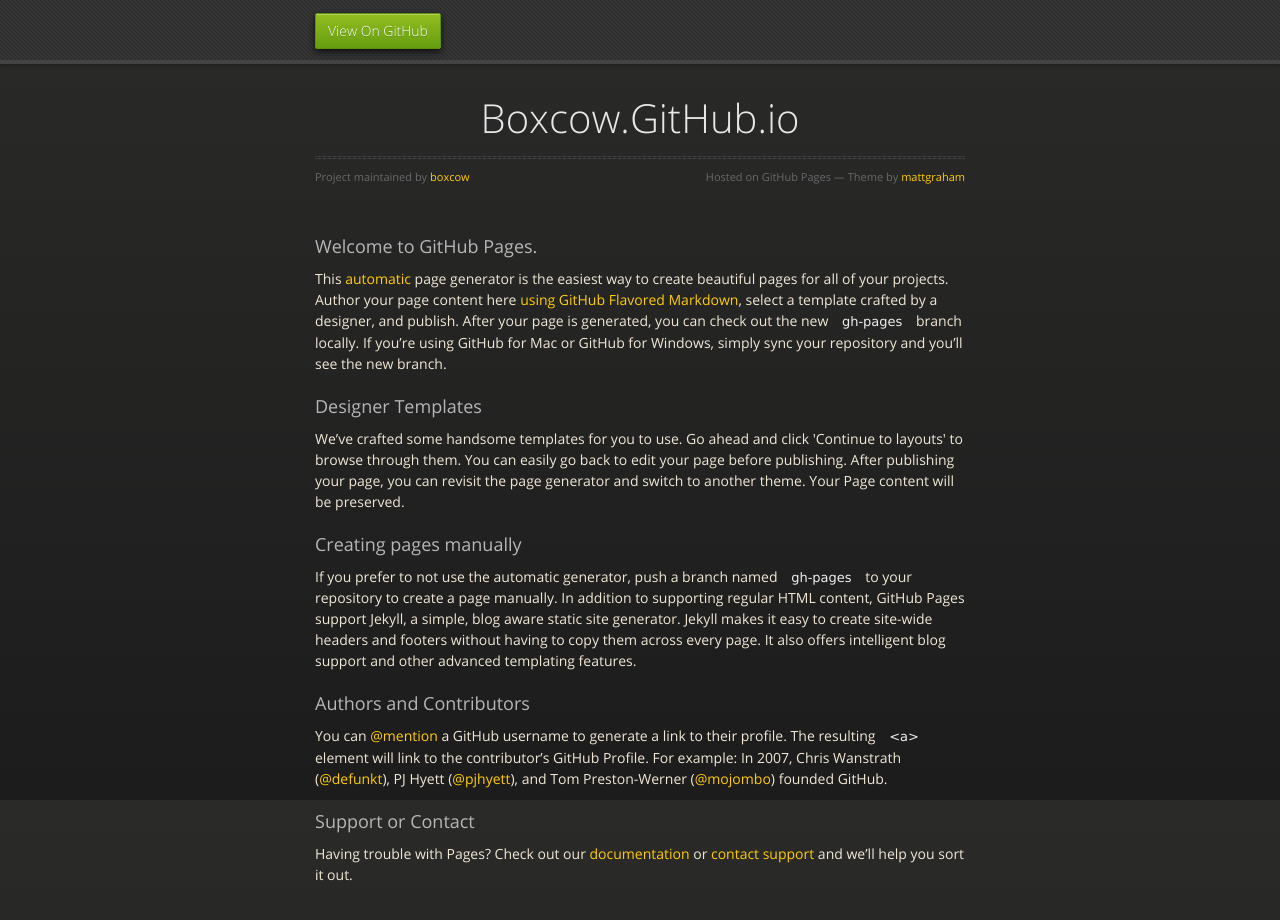
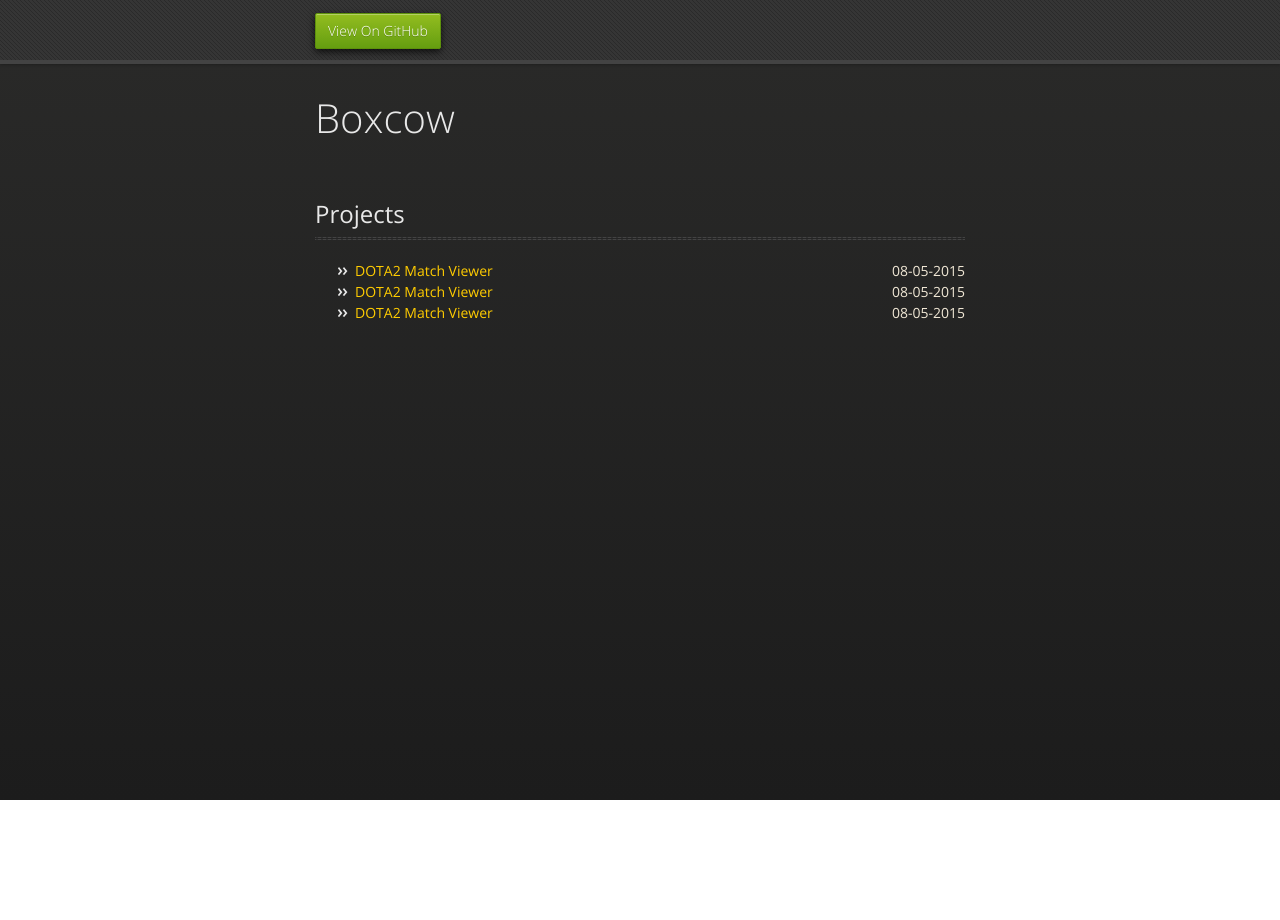
Before and after one commit to boxcow/boxcow.github.io, a plain HTML site: page index.html in a window 1280 px wide. After the commit the page ends 800 px from the top, so only its background shows below. Drawn offline with nearby package versions, Linux system fonts and the light colour scheme.

Commit message:
initial commit

```diff
--- a/index.html
+++ b/index.html
@@ -8,12 +8,6 @@
     <link rel="stylesheet" href="stylesheets/github-dark.css">
     <script src="https://ajax.googleapis.com/ajax/libs/jquery/1.7.1/jquery.min.js"></script>
     <script src="javascripts/respond.js"></script>
-    <!--[if lt IE 9]>
-      <script src="//html5shiv.googlecode.com/svn/trunk/html5.js"></script>
-    <![endif]-->
-    <!--[if lt IE 8]>
-    <link rel="stylesheet" href="stylesheets/ie.css">
-    <![endif]-->
     <meta name="viewport" content="width=device-width, initial-scale=1, user-scalable=no">
 
   </head>
@@ -28,38 +22,14 @@
 
       <section>
         <div id="title">
-          <h1>Boxcow.GitHub.io</h1>
-          <p></p>
-          <hr>
-          <span class="credits left">Project maintained by <a href="https://github.com/boxcow">boxcow</a></span>
-          <span class="credits right">Hosted on GitHub Pages &mdash; Theme by <a href="https://twitter.com/michigangraham">mattgraham</a></span>
+          <h1>Boxcow</h1>
         </div>
-
-        <h3>
-<a id="welcome-to-github-pages" class="anchor" href="#/dota2-match-viewer" aria-hidden="true"><span class="octicon octicon-link"></span></a>Welcome to GitHub Pages.</h3>
-
-
-<p>This <a href="/DOTA2-Match-Viewer/">automatic</a> page generator is the easiest way to create beautiful pages for all of your projects. Author your page content here <a href="https://guides.github.com/features/mastering-markdown/">using GitHub Flavored Markdown</a>, select a template crafted by a designer, and publish. After your page is generated, you can check out the new <code>gh-pages</code> branch locally. If you’re using GitHub for Mac or GitHub for Windows, simply sync your repository and you’ll see the new branch.</p>
-
-<h3>
-<a id="designer-templates" class="anchor" href="#designer-templates" aria-hidden="true"><span class="octicon octicon-link"></span></a>Designer Templates</h3>
-
-<p>We’ve crafted some handsome templates for you to use. Go ahead and click 'Continue to layouts' to browse through them. You can easily go back to edit your page before publishing. After publishing your page, you can revisit the page generator and switch to another theme. Your Page content will be preserved.</p>
-
-<h3>
-<a id="creating-pages-manually" class="anchor" href="#creating-pages-manually" aria-hidden="true"><span class="octicon octicon-link"></span></a>Creating pages manually</h3>
-
-<p>If you prefer to not use the automatic generator, push a branch named <code>gh-pages</code> to your repository to create a page manually. In addition to supporting regular HTML content, GitHub Pages support Jekyll, a simple, blog aware static site generator. Jekyll makes it easy to create site-wide headers and footers without having to copy them across every page. It also offers intelligent blog support and other advanced templating features.</p>
-
-<h3>
-<a id="authors-and-contributors" class="anchor" href="#authors-and-contributors" aria-hidden="true"><span class="octicon octicon-link"></span></a>Authors and Contributors</h3>
-
-<p>You can <a href="https://github.com/blog/821" class="user-mention">@mention</a> a GitHub username to generate a link to their profile. The resulting <code>&lt;a&gt;</code> element will link to the contributor’s GitHub Profile. For example: In 2007, Chris Wanstrath (<a href="https://github.com/defunkt" class="user-mention">@defunkt</a>), PJ Hyett (<a href="https://github.com/pjhyett" class="user-mention">@pjhyett</a>), and Tom Preston-Werner (<a href="https://github.com/mojombo" class="user-mention">@mojombo</a>) founded GitHub.</p>
-
-<h3>
-<a id="support-or-contact" class="anchor" href="#support-or-contact" aria-hidden="true"><span class="octicon octicon-link"></span></a>Support or Contact</h3>
-
-<p>Having trouble with Pages? Check out our <a href="https://help.github.com/pages">documentation</a> or <a href="https://github.com/contact">contact support</a> and we’ll help you sort it out.</p>
+          <h2>Projects</h2><hr>
+          <ul>
+              <li><a href="http://boxcow.github.io/DOTA2-Match-Viewer/">DOTA2 Match Viewer</a><span style="float:right;">08-05-2015</span></li>
+            <li><a href="http://boxcow.github.io/DOTA2-Match-Viewer/">DOTA2 Match Viewer</a><span style="float:right;">08-05-2015</span></li>
+            <li><a href="http://boxcow.github.io/DOTA2-Match-Viewer/">DOTA2 Match Viewer</a><span style="float:right;">08-05-2015</span></li>
+          </ul>
       </section>
 
     </div>
--- a/stylesheets/styles.css
+++ b/stylesheets/styles.css
@@ -796,7 +796,7 @@ section #title h1 {
   font-family: 'OpenSansLight', "Helvetica Neue", Helvetica, Arial, sans-serif;
   font-weight: normal;
   font-size: 40px;
-  text-align: center;
+  text-align: left;
   line-height: 36px;
 }
 section #title p {
```
